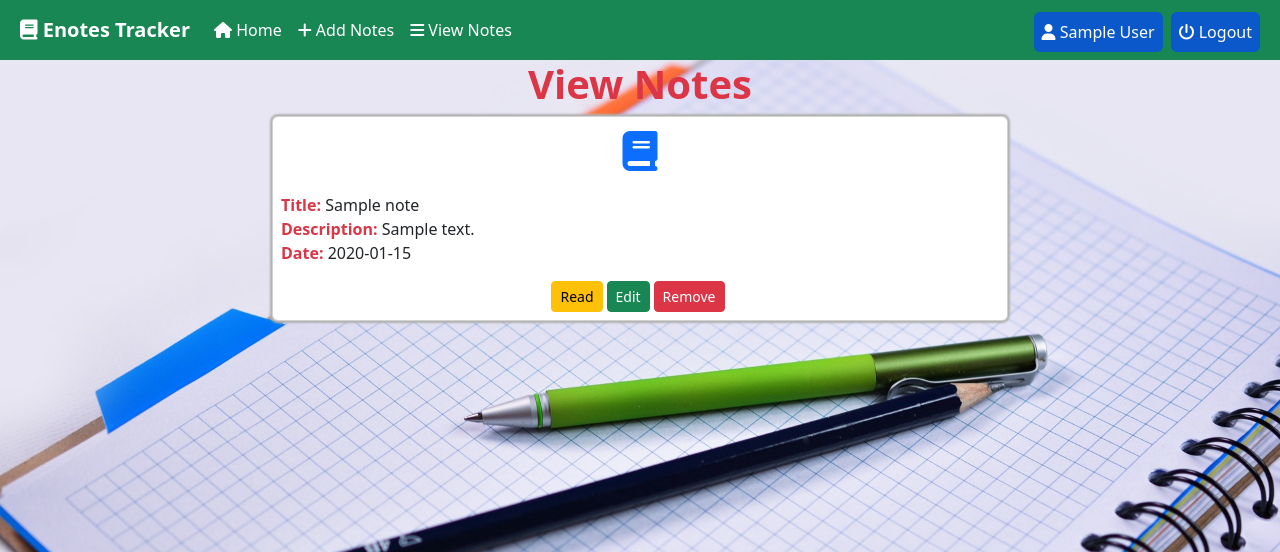
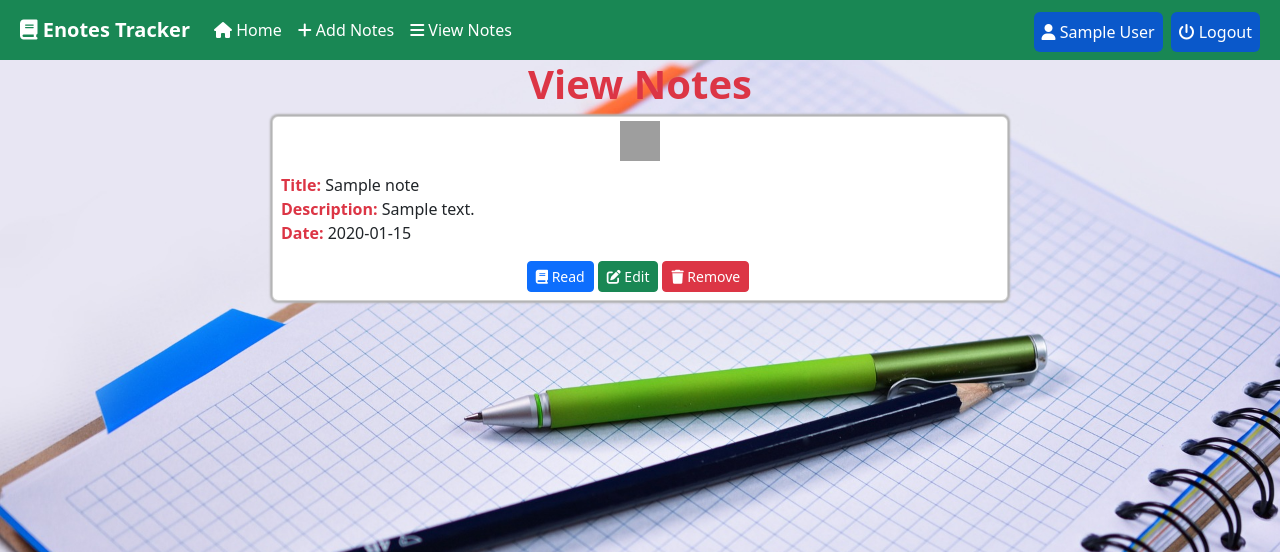
Before and after one commit to surusivaji/EnotesTrackerUsingSpringboot, a Spring Boot app: page /user/viewnotes in a window 1280 px wide. Shown: the top 552 px of the page. Run offline with Spring Boot 4, Linux system fonts and the light colour scheme; a user stored in the database is signed in; tables that the repository leaves empty hold one stand-in row (values such as "Sample post"); some libraries are stand-ins or nearby versions; grey boxes are pictures that could not be loaded.

Commit message:
second commit

```diff
--- a/Enotes_Tracker/src/main/resources/templates/ViewNotes.html
+++ b/Enotes_Tracker/src/main/resources/templates/ViewNotes.html
@@ -62,8 +62,8 @@
 				<h1 class="text-center text-danger fw-bold">View Notes</h1>
 				<div th:each="note: ${notes}">
 					<div class="card mt-2" style="box-shadow:0 0 2px 2px #B2B2B2;">
-					<div class="card-head text-center fw-bold fs-1 p-1 text-primary">
-						<i class="fa-solid fa-book"></i>
+					<div class="card-head text-center p-1">
+						<img th:src="@{/media/images/notesicon.png}" alt="" height="40px" width="40px" />
 					</div>
 					<div class="card-body p-2">
 						<div>
@@ -80,9 +80,9 @@
 						</div>
 					</div>
 					<div class="card-head d-flex justify-content-center p-2">
-						<a th:href="@{/user/readnotes/{id}(id=${note.id})}" class="btn btn-warning btn-sm me-1">Read</a>
-						<a th:href="@{/user/updatenotes/{id}(id=${note.id})}" class="btn btn-success btn-sm me-1">Edit</a>
-						<a th:href="@{/user/removenotes/{id}(id=${note.id})}" class="btn btn-danger btn-sm me-1">Remove</a>
+						<a th:href="@{/user/readnotes/{id}(id=${note.id})}" class="btn btn-primary btn-sm me-1"><i class="fa-solid fa-book"></i> Read</a>
+						<a th:href="@{/user/updatenotes/{id}(id=${note.id})}" class="btn btn-success btn-sm me-1"><i class="fa-solid fa-pen-to-square"></i> Edit</a>
+						<a th:href="@{/user/removenotes/{id}(id=${note.id})}" class="btn btn-danger btn-sm me-1"><i class="fa-solid fa-trash"></i> Remove</a>
 					</div>
 				</div>
 				</div>
```
